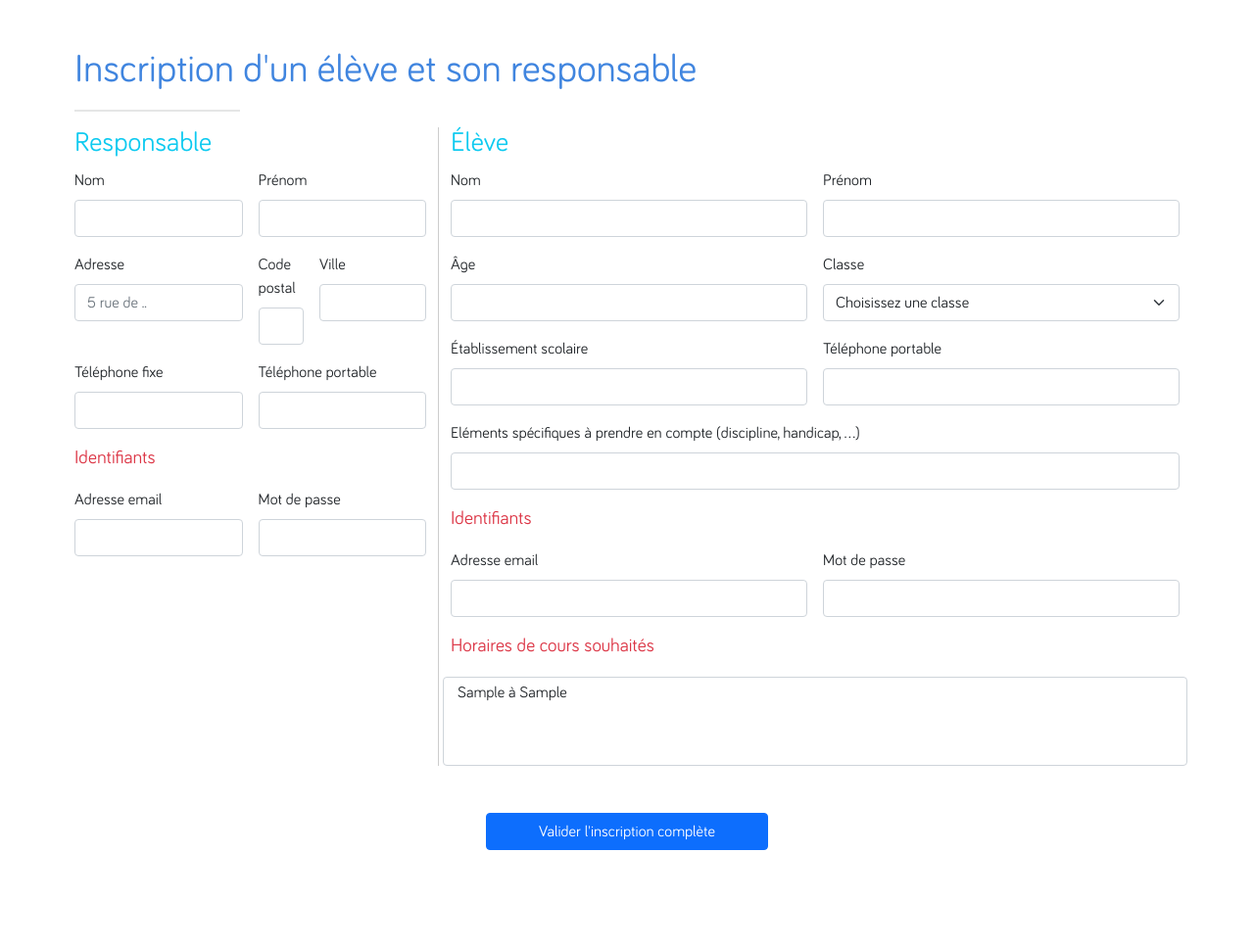
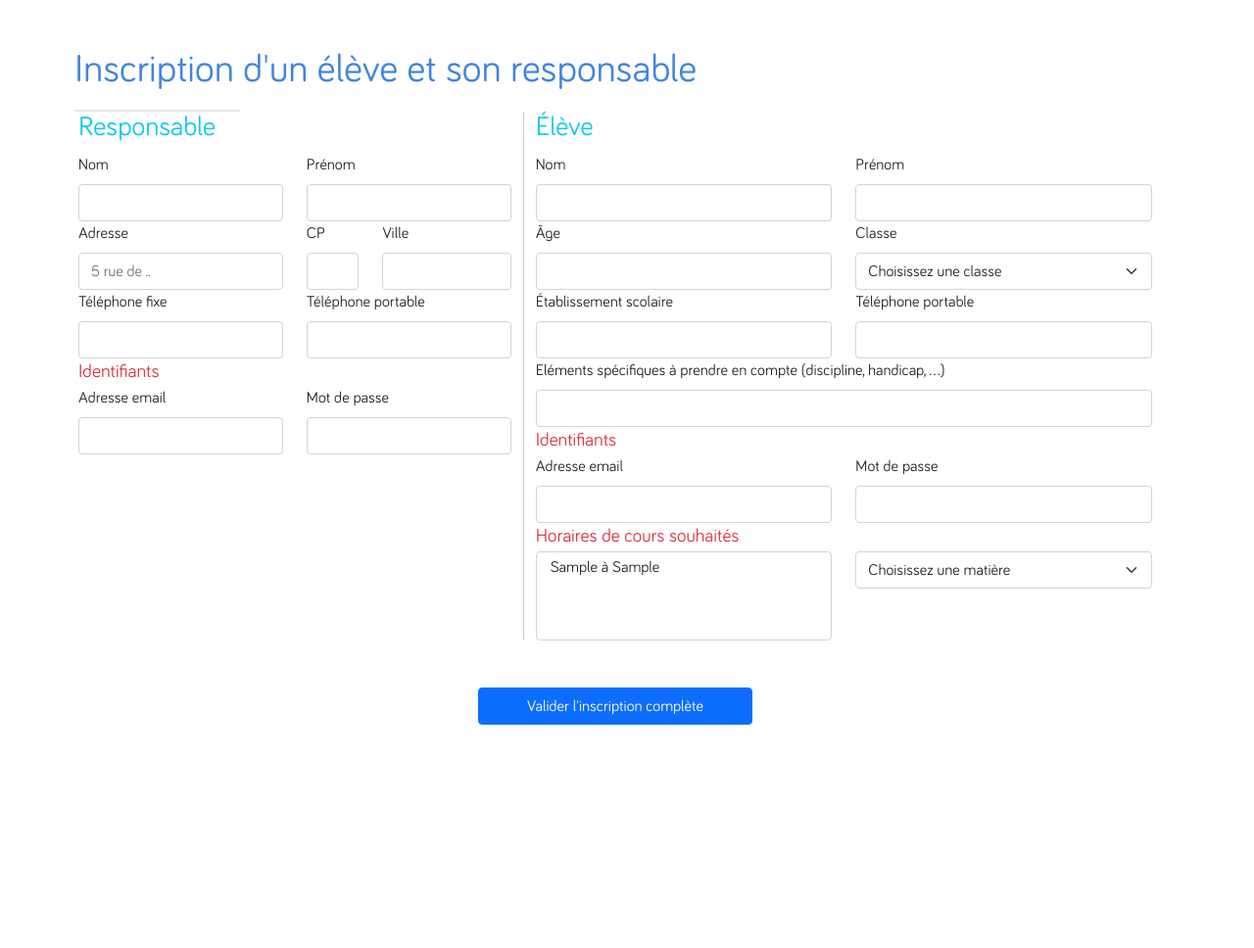
Before and after one commit to Mathar-sudo/winnerschool, a PHP site: template templates/securite/inscription_eleve.php in a window 1280 px wide. Shown: the whole page at 98% size. After the commit the page ends 740 px from the top, so only its background shows below. Run offline with PHP 8.4, Linux system fonts and the light colour scheme; the template is opened without the code that fills it: most values are stand-ins (such as "Sample title", 1, 10 or a date in 2020).

Commit message:
Inscription élève + responsable + choix élève

```diff
--- a/controleur/controleur_securite.php
+++ b/controleur/controleur_securite.php
@@ -9,6 +9,7 @@
     $use_admin = new Use_Admin();
     $use_horaire = new Use_Horaire();
     $use_classe = new Use_Classe();
+    $use_matiere = new Use_Matiere();
 
     if(isset($_GET['connexion'])){
         require_once($chemin . 'securite/connexion.php');
@@ -19,6 +20,7 @@
     } else if(isset($_GET['formulaire_inscription_eleve'])){
         $horaires = $use_horaire->findAll();
         $classes = $use_classe->findAll();
+        $matieres = $use_matiere->findAll();
         require_once($chemin . 'securite/inscription_eleve.php');
     } else if(isset($_GET['formulaire_inscription_pedagogue'])){
         require_once($chemin . 'securite/inscription_pedagogue.php');
--- a/templates/securite/inscription_eleve.php
+++ b/templates/securite/inscription_eleve.php
@@ -14,15 +14,18 @@
     <link href="css/styles.css" rel="stylesheet">
     <!-- Scripts JS -->
     <script src="https://cdn.jsdelivr.net/npm/bootstrap@5.0.0-beta1/dist/js/bootstrap.bundle.min.js" integrity="sha384-ygbV9kiqUc6oa4msXn9868pTtWMgiQaeYH7/t7LECLbyPA2x65Kgf80OJFdroafW" crossorigin="anonymous"></script>
+    <script src="https://code.jquery.com/jquery-3.5.1.min.js" integrity="sha256-9/aliU8dGd2tb6OSsuzixeV4y/faTqgFtohetphbbj0=" crossorigin="anonymous"></script>
 </head>
 <body>
 <div class="container my-5">
     <h1 class="text-primary">Inscription d'un élève et son responsable</h1>
     <hr style="width:15%">
+    <form class="row g-3" id="form_responsable" method="POST" action="?inscription_eleve">
         <div class="row">
-        <div class="col-lg-4 col-md-4 col-sm-12" style="border-right: 1px solid #cccccc">
+            <div class="col-lg-5 col-md-5 col-sm-12" style="border-right: 1px solid #cccccc">
+                <?php if(isset($erreur_responsable)){ echo $erreur_responsable; } ?>
                 <h3 class="text-info">Responsable</h3>
-            <form class="row g-3" method="POST" action="?inscription_eleve">
+                <div class="row">
                     <div class="col-md-6">
                         <label for="input_nom" class="form-label">Nom</label>
                         <input type="text" name="nom_responsable" class="form-control" id="input_nom" required>
@@ -31,18 +34,23 @@
                         <label for="input_prenom" class="form-label">Prénom</label>
                         <input type="text" name="prenom_responsable" class="form-control" id="input_prenom" required>
                     </div>
+                </div>
+                <div class="row">
                     <div class="col-md-6">
                         <label for="input_adresse" class="form-label">Adresse</label>
                         <input type="text" name="adresse_responsable" class="form-control" id="input_adresse" placeholder="5 rue de .." required>
                     </div>
                     <div class="col-md-2">
-                    <label for="input_code_postal" class="form-label">Code postal</label>
+                        <label for="input_code_postal" class="form-label">CP</label>
                         <input type="number" name="code_postal_responsable" class="form-control" id="input_code_postal" required>
                     </div>
                     <div class="col-md-4">
                         <label for="input_ville" class="form-label">Ville</label>
                         <input type="text" name="ville_responsable" class="form-control" id="input_ville" required>
                     </div>
+                </div>
+
+                <div class="row">
                     <div class="col-md-6">
                         <label for="input_fixe" class="form-label">Téléphone fixe</label>
                         <input type="text" name="fixe_responsable" class="form-control" id="input_fixe" required>
@@ -51,6 +59,8 @@
                         <label for="input_portable" class="form-label">Téléphone portable</label>
                         <input type="text" name="portable_responsable" class="form-control" id="input_portable" required>
                     </div>
+                </div>
+                <div class="row">
                     <span class="text-danger" style="font-size:1.2em">Identifiants</span>
                     <div class="col-md-6">
                         <label for="input_email" class="form-label">Adresse email</label>
@@ -60,11 +70,11 @@
                         <label for="input_mdp" class="form-label">Mot de passe</label>
                         <input type="password" name="mdp_responsable" class="form-control" id="input_mdp" required>
                     </div>
-            </form>
                 </div>
-        <div class="col-lg-8 col-md-8 col-sm-12">
+            </div>
+            <div class="col-lg-7 col-md-7 col-sm-12">
                 <h3 class="text-info">Élève</h3>
-            <form class="row g-3">
+                <div class="row">
                     <div class="col-md-6">
                         <label for="input_nom" class="form-label">Nom</label>
                         <input type="text" name="nom_eleve" class="form-control" id="input_nom" required>
@@ -73,6 +83,8 @@
                         <label for="input_prenom" class="form-label">Prénom</label>
                         <input type="text" name="prenom_eleve" class="form-control" id="input_prenom" required>
                     </div>
+                </div>
+                <div class="row">
                     <div class="col-md-6">
                         <label for="input_age" class="form-label">Âge</label>
                         <input type="number" name="age_eleve" class="form-control" id="input_age" required>
@@ -86,6 +98,8 @@
                             <?php } ?>
                         </select>
                     </div>
+                </div>
+                <div class="row">
                     <div class="col-md-6">
                         <label for="input_etablissement" class="form-label">Établissement scolaire</label>
                         <input type="text" name="etablissement_eleve" class="form-control" id="input_etablissement" required>
@@ -94,10 +108,14 @@
                         <label for="input_portable" class="form-label">Téléphone portable</label>
                         <input type="text" name="portable_eleve" class="form-control" id="input_portable" required>
                     </div>
+                </div>
+                <div class="row">
                     <div class="col-md-12">
                         <label for="input_particularite" class="form-label">Eléments spécifiques à prendre en compte (discipline, handicap, ...)</label>
-                    <input type="text" name="particulartie_eleve" class="form-control" id="input_particularite" required>
+                        <input type="text" name="particularite_eleve" class="form-control" id="input_particularite" required>
                     </div>
+                </div>
+                <div class="row">
                     <span class="text-danger" style="font-size:1.2em">Identifiants</span>
                     <div class="col-md-6">
                         <label for="input_email" class="form-label">Adresse email</label>
@@ -107,18 +125,31 @@
                         <label for="input_mdp" class="form-label">Mot de passe</label>
                         <input type="password" name="mdp_eleve" class="form-control" id="input_mdp" required>
                     </div>
+                </div>
+                <div class="row">
                     <span class="text-danger" style="font-size:1.2em">Horaires de cours souhaités</span>
+                    <div class="col-md-6">
                         <select multiple name="horaires[]" class="form-select">
                             <?php foreach($horaires as $horaire) { ?>
                                 <option value="<?= $horaire->get_id_horaire() ?>"><?= $horaire->get_jour_horaire() . ' à ' . $horaire->get_heure_horaire() ?></option>
                             <?php } ?>
                         </select>
-            </form>
+                    </div>
+                    <div class="col-md-6">
+                        <select class="form-select" name="matiere">
+                            <option disabled selected value>Choisissez une matière</option>
+                            <?php foreach($matieres as $matiere) { ?>
+                                <option value="<?= $matiere->get_id_matiere() ?>"><?= $matiere->get_nom_matiere() ?></option>
+                            <?php } ?>
+                        </select>
+                    </div>
+                </div>
             </div>
         </div>
         <div class="row justify-content-center mt-5">
             <button type="submit" class="btn btn-primary w-25">Valider l'inscription complète</button>
         </div>
+    </form>
 </div>
 </body>
 </html>
```
Also changed, not shown: class/use_eleve.php (+85 -5 lines). Lines whose indentation alone changed are shown as unchanged.
